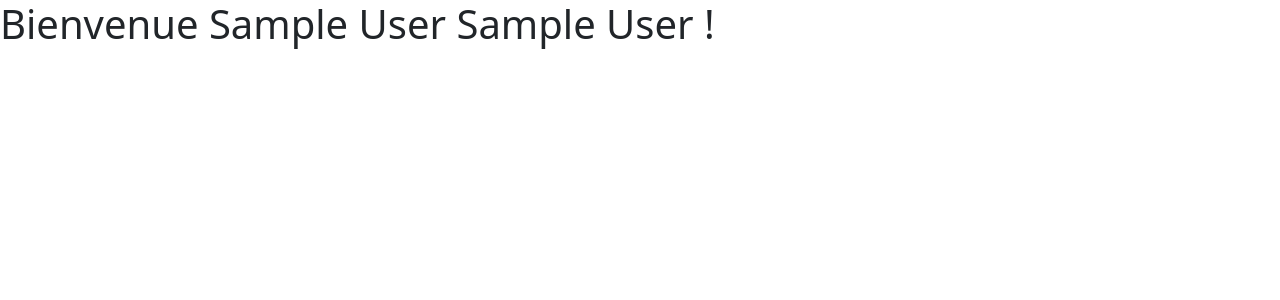
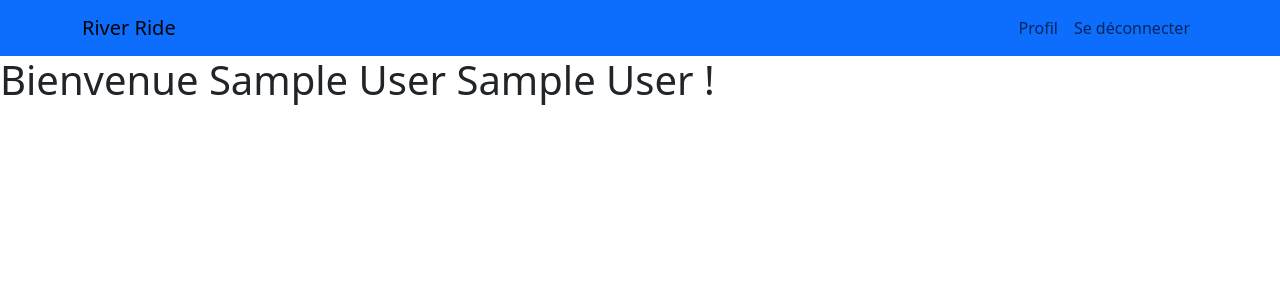
Before and after one commit to DidoucheinSTI2D/River-Ride, a PHP site: page /RiverRide/main.php in a window 1280 px wide. Shown: the top 300 px of the page. Run offline with PHP 8.4, Linux system fonts and the light colour scheme; the visitor is signed in with stand-in values (Sample User, id 1).

Commit message:
main.php + deconnexion

```diff
--- a/src/connexion.php
+++ b/src/connexion.php
@@ -22,7 +22,7 @@ if (isset($_POST['connexion'])){
     }
 
     if (empty($erreur)){
-        $_SESSION['id'] = $userexist['id'];
+        $_SESSION['id'] = $userexist['id_utilisateur'];
         $_SESSION['prenom'] = $userexist['prenom'];
         $_SESSION['nom'] = $userexist['nom'];
         $_SESSION['email'] = $userexist['email'];
--- /dev/null
+++ b/src/deconnexion.php
@@ -0,0 +1,5 @@
+<?php
+    session_start();
+    session_destroy();
+    header("location: index.php?disconnect=success");
+?>
--- a/src/index.php
+++ b/src/index.php
@@ -13,6 +13,7 @@
     </style>
 </head>
 <body>
+    <header>
     <nav class="navbar navbar-expand-lg navbar-light bg-primary">
         <div class="container">
             <a class="navbar-brand" href="#">River Ride</a>
@@ -28,10 +29,11 @@
             </div>
         </div>
     </nav>
+    </header>
 
 
     <main>
-
+        <?php if (isset($_GET['disconnect']) && $_GET['disconnect'] === "success") echo 'Merci de votre visite !'; ?>
     </main>
 
 
--- a/src/main.php
+++ b/src/main.php
@@ -21,6 +21,24 @@ $prenom = $_SESSION['prenom'];
 </head>
 
 <body>
+    <header>
+    <nav class="navbar navbar-expand-lg navbar-light bg-primary">
+        <div class="container">
+            <a class="navbar-brand" href="#">River Ride</a>
+            <div class="collapse navbar-collapse" id="navbarNav">
+                <ul class="navbar-nav ms-auto">
+                    <li class="nav-item">
+                        <a class="nav-link" href="profil.php">Profil</a>
+                    </li>
+                    <li class="nav-item">
+                        <a class="nav-link" href="deconnexion.php">Se déconnecter</a>
+                    </li>
+                </ul>
+            </div>
+        </div>
+    </nav>
+    </header>
+
     <?php echo "<h1> Bienvenue $prenom $nom !</h1>"; ?>
 
 
```
